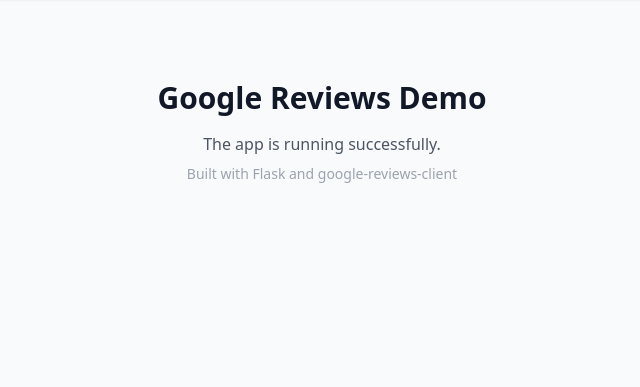
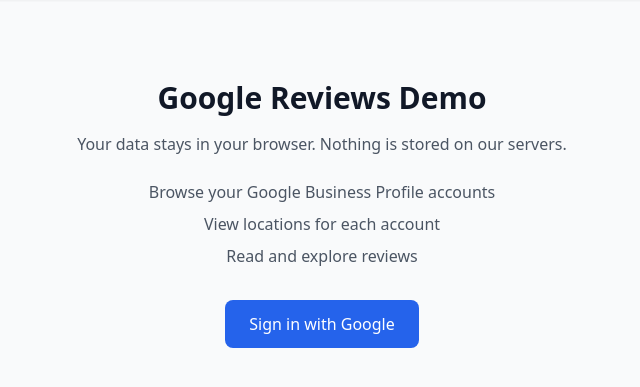
Before and after one commit to cauethenorio/google-reviews-client, a Flask app: page / in a window 1280 px wide. Shown: the part 52-439 px from the top of the page, without its empty margins (318-958 px from the left). Run offline with Flask 3, Linux system fonts and the light colour scheme; parts of the project's set-up code (start-up, migrations or seed data) failed here and were passed over; some libraries are stand-ins or nearby versions.

Commit message:
feat(02-01): add landing page, accounts placeholder, and conditional nav
- Rewrite index.html with sign-in button, trust statement, feature list, error alerts
- Update base.html with conditional logout link in nav
- Create accounts.html placeholder behind login_required
- Update views.py with error param and accounts route

```diff
--- a/flask-example/templates/base.html
+++ b/flask-example/templates/base.html
@@ -8,8 +8,11 @@
 </head>
 <body class="bg-gray-50 min-h-screen">
     <nav class="bg-white shadow-sm">
-        <div class="max-w-4xl mx-auto px-4 py-3">
-            <a href="/" class="text-lg font-semibold text-gray-800">Google Reviews Demo</a>
+        <div class="max-w-4xl mx-auto px-4 py-3 flex items-center justify-between">
+            <a href="/" class="text-lg font-bold text-gray-800">Google Reviews Demo</a>
+            {% if show_logout %}
+            <a href="/logout" class="text-gray-600 hover:text-gray-900">Log out</a>
+            {% endif %}
         </div>
     </nav>
     <main class="max-w-4xl mx-auto px-4 py-8">
--- a/flask-example/templates/index.html
+++ b/flask-example/templates/index.html
@@ -1,11 +1,29 @@
 {% extends "base.html" %}
 
-{% block title %}Home - Google Reviews Demo{% endblock %}
+{% block title %}Google Reviews Demo{% endblock %}
 
 {% block content %}
+{% if error %}
+<div role="alert" class="bg-red-50 border border-red-200 text-red-700 rounded-lg px-4 py-3 mb-6">
+    {% if error == "session_expired" %}
+    Your session has expired. Please sign in again.
+    {% elif error in ["missing_state", "invalid_state", "state_mismatch"] %}
+    Something went wrong during sign-in. Please try again.
+    {% elif error == "access_denied" %}
+    Sign-in was cancelled. You can try again whenever you are ready.
+    {% else %}
+    An unexpected error occurred. Please try again.
+    {% endif %}
+</div>
+{% endif %}
 <div class="text-center py-12">
     <h1 class="text-3xl font-bold text-gray-900 mb-4">Google Reviews Demo</h1>
-    <p class="text-gray-600 mb-2">The app is running successfully.</p>
-    <p class="text-sm text-gray-400">Built with Flask and google-reviews-client</p>
+    <p class="text-gray-600 mb-6">Your data stays in your browser. Nothing is stored on our servers.</p>
+    <ul class="text-gray-600 mb-8 space-y-2">
+        <li>Browse your Google Business Profile accounts</li>
+        <li>View locations for each account</li>
+        <li>Read and explore reviews</li>
+    </ul>
+    <a href="/login" class="inline-block bg-blue-600 text-white rounded-lg px-6 py-3 hover:bg-blue-700 focus:ring-2 focus:ring-blue-500 focus:ring-offset-2">Sign in with Google</a>
 </div>
 {% endblock %}
--- a/flask-example/views.py
+++ b/flask-example/views.py
@@ -1,11 +1,20 @@
-"""Views blueprint with index route."""
+"""Views blueprint with index and accounts routes."""
 
-from flask import Blueprint, render_template
+from flask import Blueprint, render_template, request
+
+from auth import login_required
 
 views_bp = Blueprint("views", __name__)
 
 
 @views_bp.route("/")
 def index():
-    """Simple index page confirming the app is running."""
-    return render_template("index.html")
+    """Landing page with sign-in button, trust statement, and error display."""
+    return render_template("index.html", error=request.args.get("error"))
+
+
+@views_bp.route("/accounts")
+@login_required
+def accounts():
+    """Placeholder accounts page behind login_required."""
+    return render_template("accounts.html", show_logout=True)
```
Also changed, not shown: flask-example/templates/accounts.html (added, +10 -0 lines).
